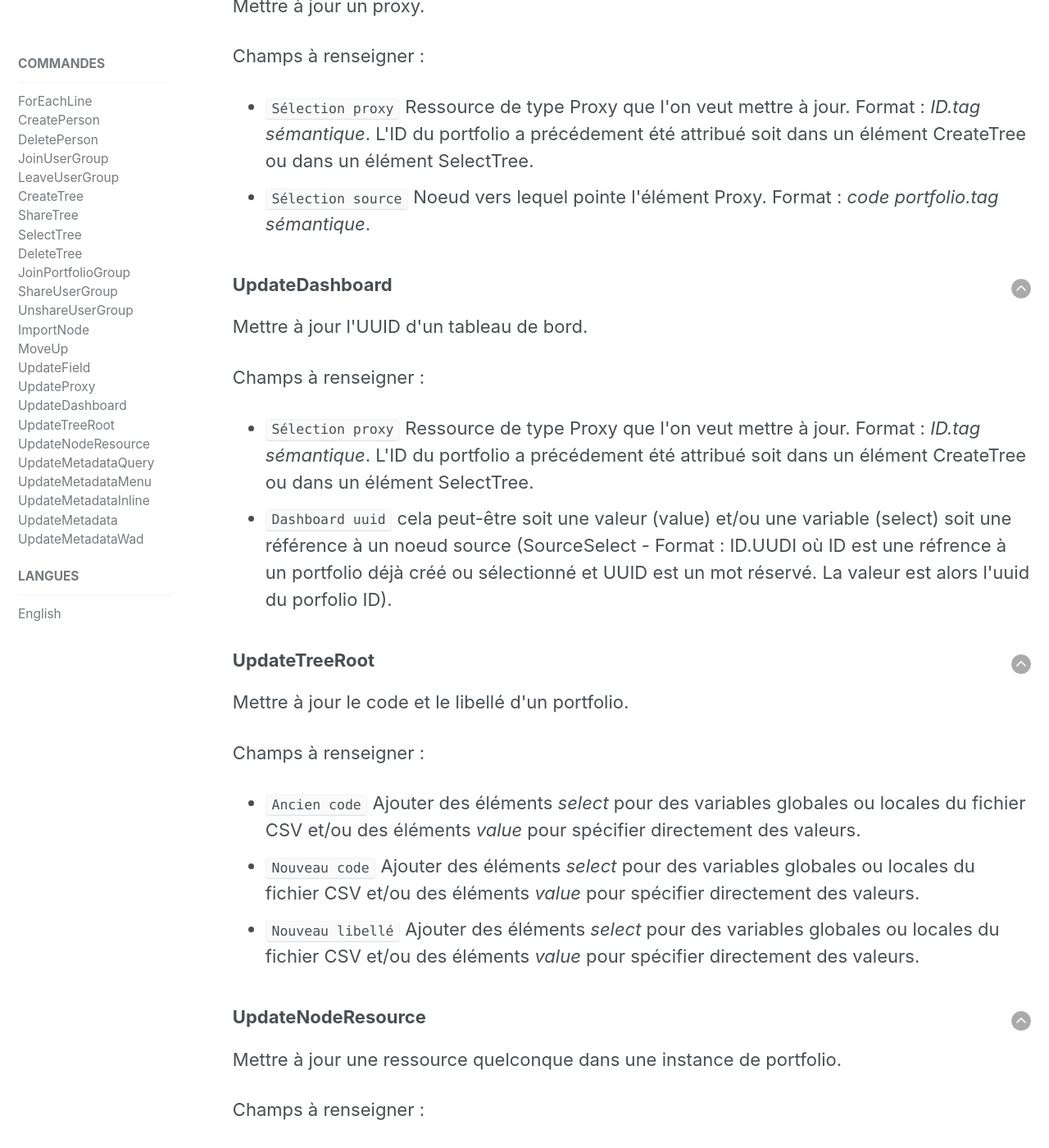
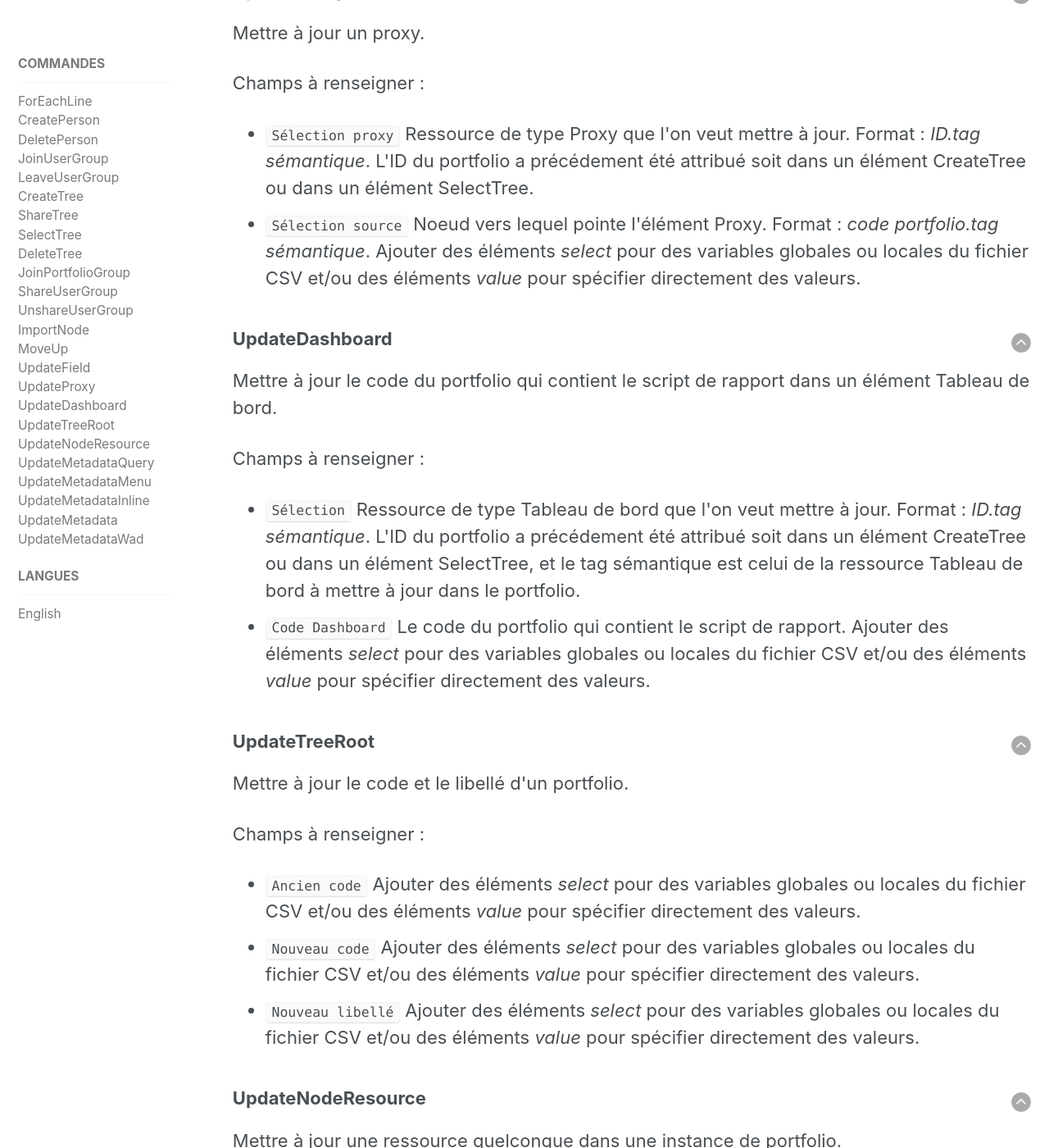
Before and after one commit to karutaproject/karuta-frontend-documentation, a Jekyll site: the page built from _pages/batch_fr.html, in a window 1280 px wide and 1400 px high, scrolled down 11610 px. Shown: the whole window at 82% size. Built offline with Jekyll 4.4.1, drawn with Linux system fonts in a browser that asks for light colours; some of the changed text lies outside the part shown.

Commit message:
Corrections

```diff
--- a/_pages/batch_fr.html
+++ b/_pages/batch_fr.html
@@ -373,7 +373,9 @@ sidebar:
 		</li>
 		<li>
 			<code>Sélection source</code> Élément à importer dans le portfolio. Format&nbsp;:
-			<i>code portfolio.tag sémantique</i>.
+			<i>code portfolio.tag sémantique</i>. Ajouter des éléments <i>select</i> pour des variables
+			globales ou locales du fichier CSV et/ou des éléments <i>value</i> pour spécifier directement
+			des valeurs.
 		</li>
 	</ul>
 </article>
@@ -424,7 +426,9 @@ sidebar:
 		</li>
 		<li>
 			<code>Sélection source</code> Noeud vers lequel pointe l'élément Proxy. Format&nbsp;:
-			<i>code portfolio.tag sémantique</i>.
+			<i>code portfolio.tag sémantique</i>. Ajouter des éléments <i>select</i> pour des variables
+			globales ou locales du fichier CSV et/ou des éléments <i>value</i> pour spécifier directement
+			des valeurs.
 		</li>
 	</ul>
 </article>
@@ -432,19 +436,19 @@ sidebar:
 <article>
 	<a style='float:right' href='#top'><img src='../assets/img/arrow-up.png'/></a>
 	<h3 id='update-dashboard'>UpdateDashboard</h3>
-	<p>Mettre à jour l'UUID d'un tableau de bord.</p>
+	<p>Mettre à jour le code du portfolio qui contient le script de rapport dans un élément Tableau de bord.</p>
 	<p>Champs à renseigner&nbsp;:</p>
 	<ul>
 		<li>
-			<code>Sélection proxy</code> Ressource de type Proxy que l'on veut mettre à jour.
+			<code>Sélection</code> Ressource de type Tableau de bord que l'on veut mettre à jour.
 			Format&nbsp;: <i>ID.tag sémantique</i>. L'ID du portfolio a précédement été attribué soit
-			dans un élément CreateTree ou dans un élément SelectTree.
+			dans un élément CreateTree ou dans un élément SelectTree, et le tag sémantique est celui
+			de la ressource Tableau de bord à mettre à jour dans le portfolio.
 		</li>
 		<li>
-			<code>Dashboard uuid</code> cela peut-être soit une valeur (value) et/ou une variable
-			(select) soit une référence à un noeud source (SourceSelect - Format : ID.UUDI où ID est une
-			réfrence à un portfolio déjà créé ou sélectionné et UUID est un mot réservé. La valeur est alors
-			l'uuid du porfolio ID).
+			<code>Code Dashboard</code> Le code du portfolio qui contient le script de rapport. Ajouter
+			des éléments <i>select</i> pour des variables globales ou locales du fichier CSV et/ou des
+			éléments <i>value</i> pour spécifier directement des valeurs.
 		</li>
 	</ul>
 </article>
```
Also changed, not shown: _pages/batch_en.html (+9 -9 lines).
